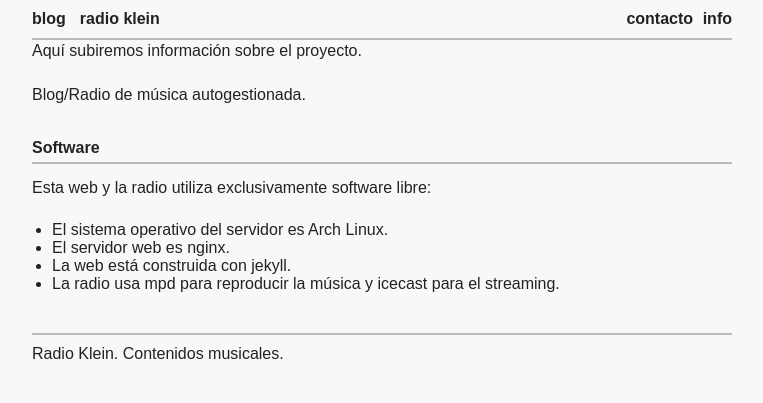
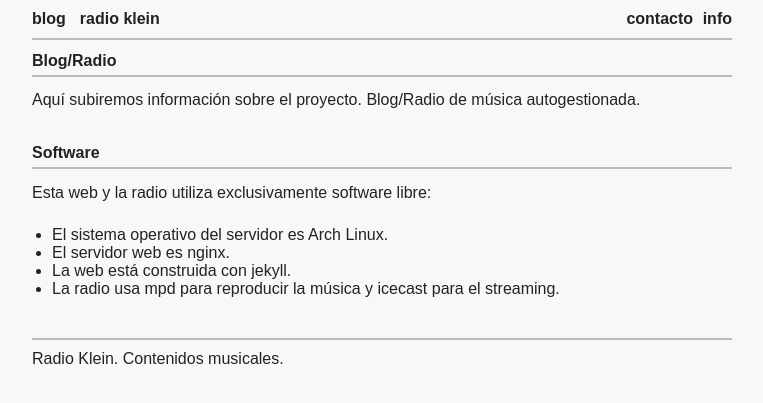
Before and after one commit to haztecaso/radio-klein, a Jekyll site: the page built from info.md, in a window 1280 px wide. Shown: the top 403 px of the page, without its empty margins (258-1021 px from the left). Built offline with Jekyll 4.4.1, drawn with Linux system fonts in a browser that asks for light colours.

Commit message:
Automated commit

```diff
--- a/info.md
+++ b/info.md
@@ -4,8 +4,9 @@ title: "Información"
 permalink: /info/
 ---
 
+# Blog/Radio
+
 Aquí subiremos información sobre el proyecto.
-
 Blog/Radio de música autogestionada.
 
 # Software
```
